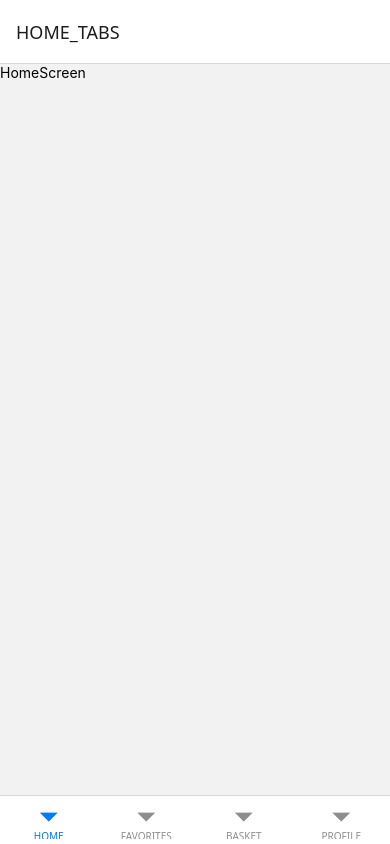
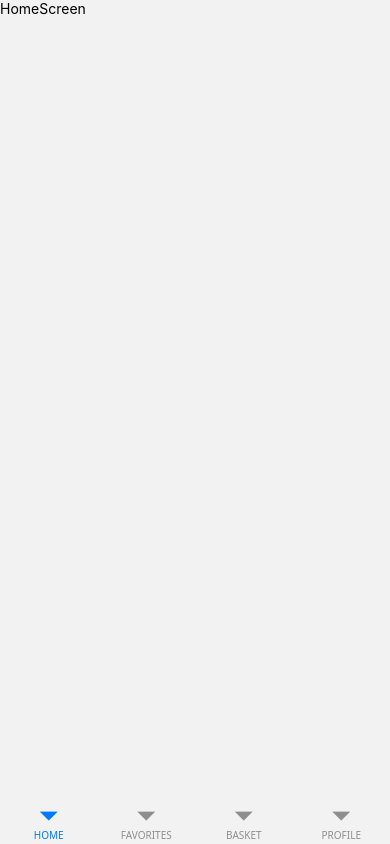
Before and after one commit to Maxim29003/DreamWardrobe, a React Native app: screen / in a window 390 px wide. Built offline with nearby package versions, Linux system fonts and the light colour scheme.

Commit message:
feat: create MainContainer with SafeAreaProvider and LinearGradient, configure platform.ts and normalizer.ts

```diff
--- a/package.json
+++ b/package.json
@@ -16,6 +16,7 @@
     "@react-navigation/native-stack": "^7.3.23",
     "react": "19.1.0",
     "react-native": "0.80.2",
+    "react-native-linear-gradient": "^2.8.3",
     "react-native-reanimated": "^4.0.1",
     "react-native-safe-area-context": "^5.5.2",
     "react-native-screens": "^4.13.1",
--- a/src/App.tsx
+++ b/src/App.tsx
@@ -4,18 +4,24 @@ import { SCREENS } from '@routes/navigations.types';
 import { RoutesScreens, ScreenProps } from '@routes/routes';
 import { StackParamList } from '@routes/stackParams';
 import { StyleSheet } from 'react-native';
+import { SafeAreaProvider } from 'react-native-safe-area-context';
 
 export const Stack = createNativeStackNavigator<StackParamList>();
 
 function App() {
   return (
+     <SafeAreaProvider>
       <NavigationContainer>
-      <Stack.Navigator initialRouteName={SCREENS.HOME_TABS}>
+        <Stack.Navigator
+          initialRouteName={SCREENS.HOME_TABS}
+          screenOptions={{ headerShown: false }}
+        >
           {RoutesScreens.map((screen: ScreenProps) => (
             <Stack.Screen key={screen.name} {...screen} />
           ))}
         </Stack.Navigator>
       </NavigationContainer>
+    </SafeAreaProvider>
   );
 }
 
--- a/src/layouts/HomeTabs/HomeTabs.tsx
+++ b/src/layouts/HomeTabs/HomeTabs.tsx
@@ -14,6 +14,12 @@ const HomeTabs = () => {
     <Tab.Navigator
       screenOptions={{
         headerShown: false,
+        tabBarStyle: {
+          backgroundColor: 'transparent', // делаем панель прозрачной
+          borderTopWidth: 0,
+          elevation: 0,
+          position: 'absolute'
+        },
       }}
     >
       {TabsScreensList}
--- /dev/null
+++ b/src/utils/platform.ts
@@ -0,0 +1,4 @@
+import { Platform } from 'react-native'
+
+export const isIPhone = Platform.OS === 'ios'
+export const isAndroid = Platform.OS === 'android'
```
Also changed, not shown: src/layouts/MainContainer/MainContainer.tsx (added, +37 -0 lines), src/utils/normalizer.ts (added, +22 -0 lines), 2 other files (tests, documents, lock files or other folders). Lines whose indentation alone changed are shown as unchanged.
